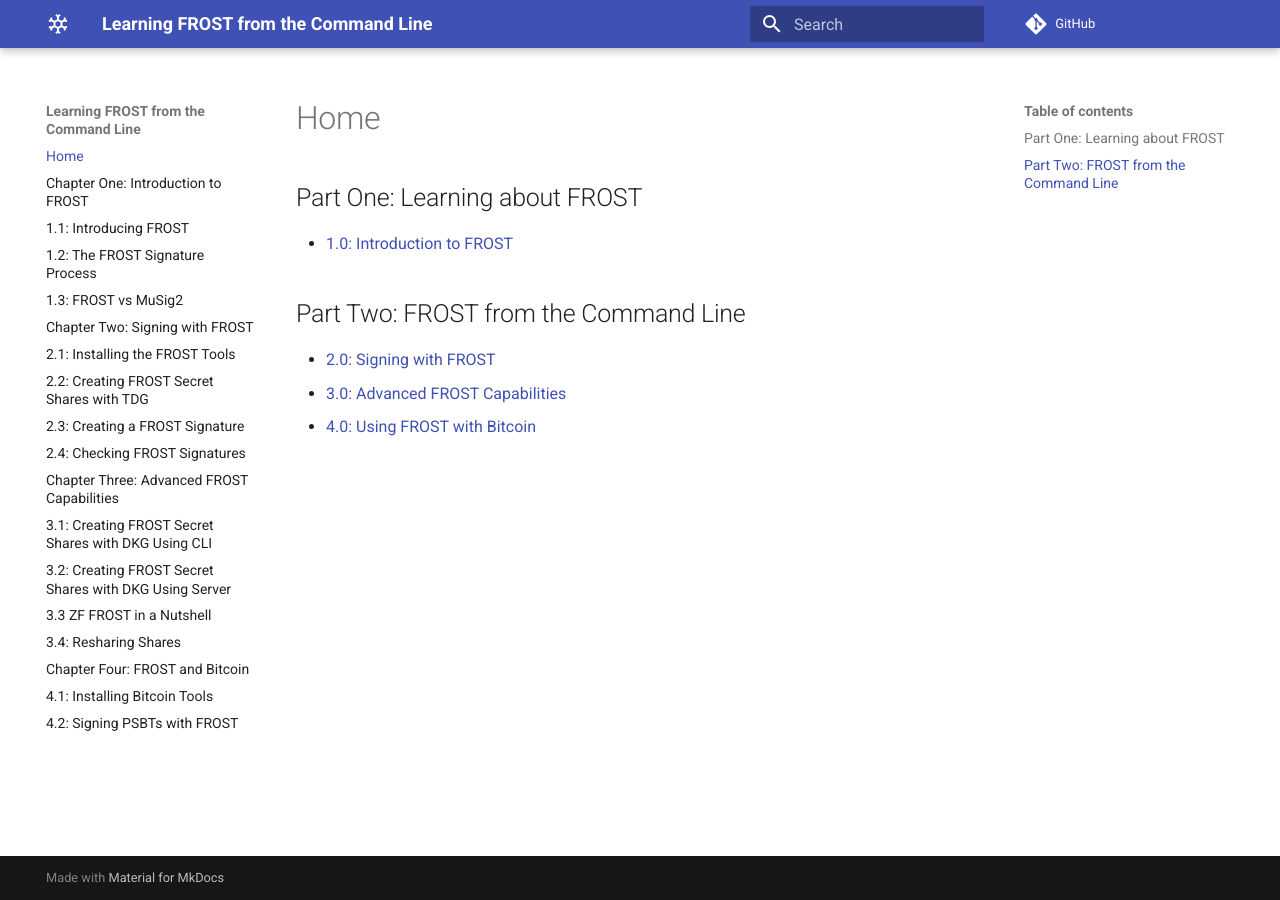
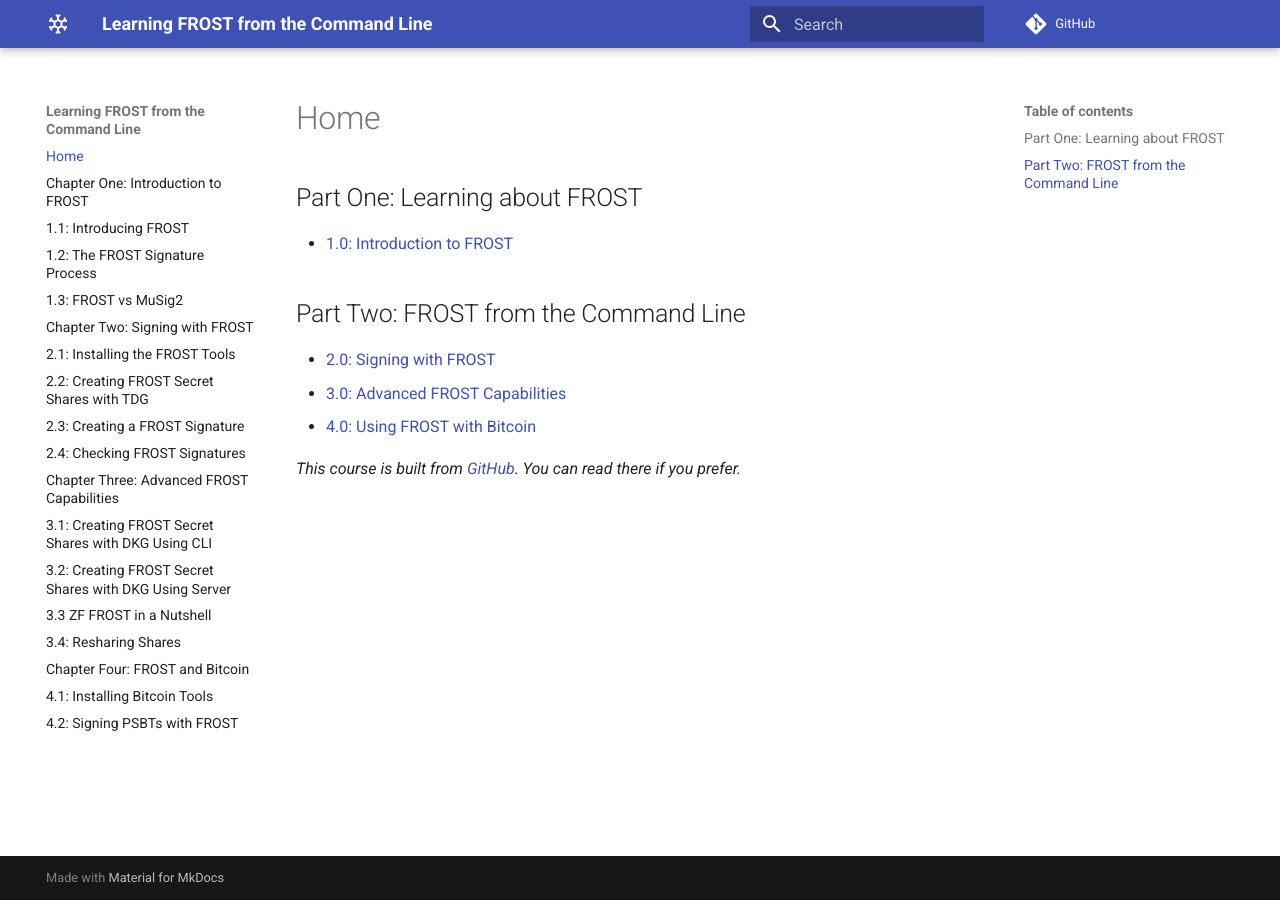
Before and after one commit to BlockchainCommons/Learning-FROST-from-the-Command-Line, an MkDocs documentation site: the page built from docs/index.md, in a window 1280 px wide. Built offline with MkDocs 1.6.1 and Material for MkDocs 9.7.7, drawn with Linux system fonts in a browser that asks for light colours; comment, search, counter and statistics services are not loaded.

Commit message:
Update index.md

```diff
--- a/docs/index.md
+++ b/docs/index.md
@@ -7,3 +7,5 @@
 * [2.0: Signing with FROST](02_0_Signing_with_FROST.md)
 * [3.0: Advanced FROST Capabilities](03_0_Advanced_FROST.md)
 * [4.0: Using FROST with Bitcoin](04_0_FROST_and_Bitcoin.md)
+
+_This course is built from [GitHub](https://github.com/BlockchainCommons/Learning-FROST-from-the-Command-Line/blob/main/README.md). You can read there if you prefer._
```
